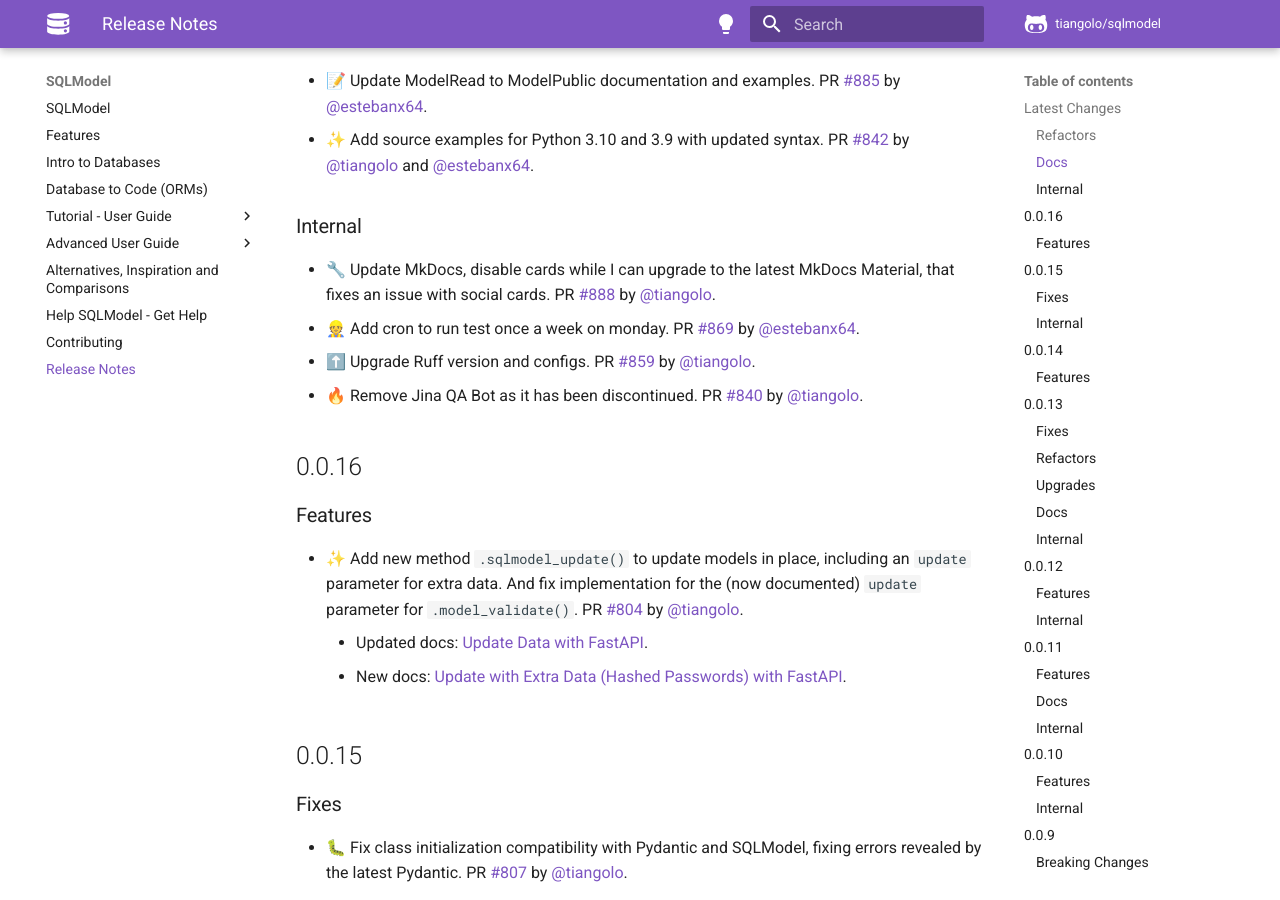
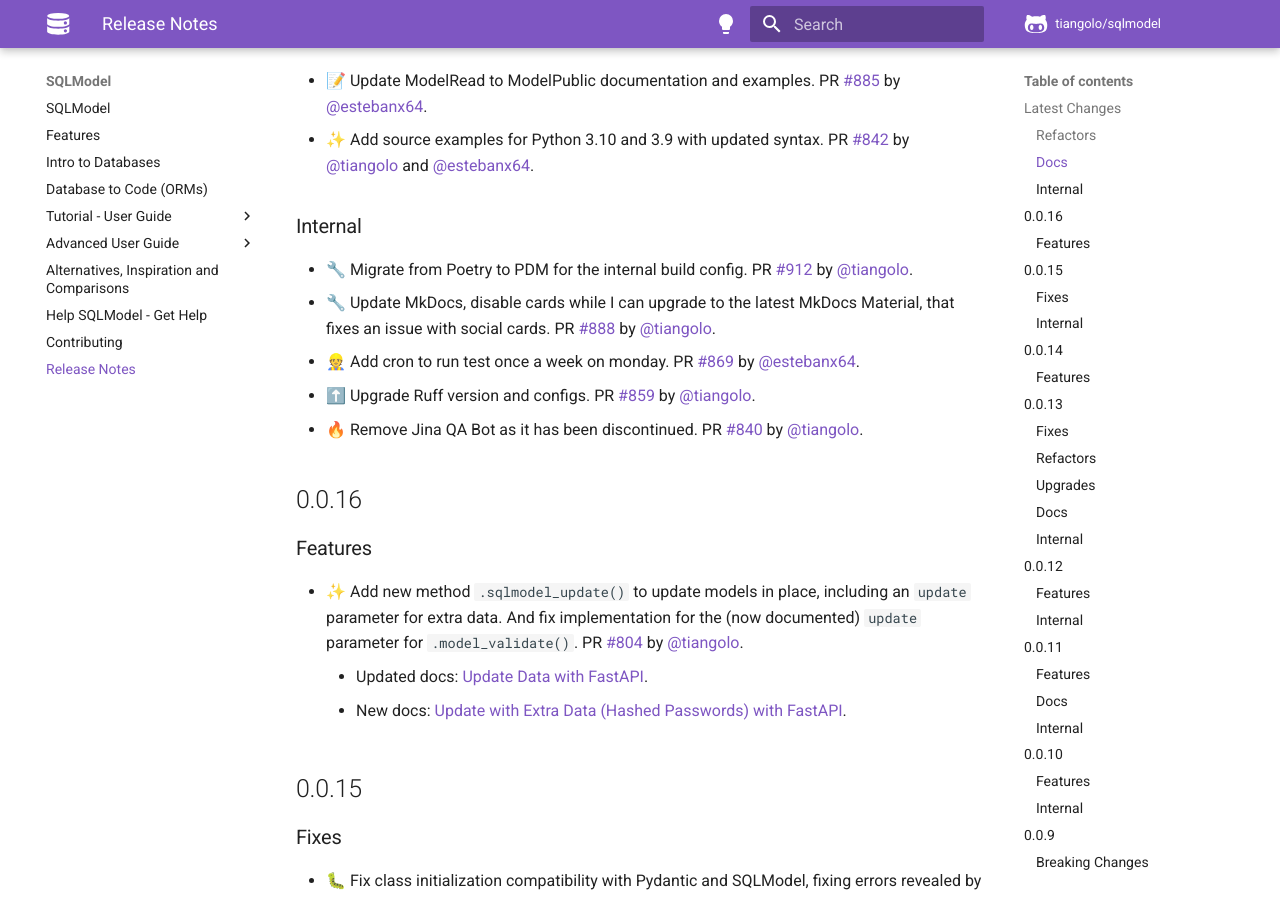
Before and after one commit to sztrakabalint/fastapi-sqlmodel, an MkDocs documentation site: the page built from docs/release-notes.md, in a window 1280 px wide and 900 px high, scrolled down 312 px. Built offline with MkDocs 1.6.1 and Material for MkDocs 9.7.7, drawn with Linux system fonts in a browser that asks for light colours; comment, search, counter and statistics services are not loaded.

Commit message:
📝 Update release notes

```diff
--- a/docs/release-notes.md
+++ b/docs/release-notes.md
@@ -13,6 +13,7 @@
 
 ### Internal
 
+* 🔧 Migrate from Poetry to PDM for the internal build config. PR [#912](https://github.com/tiangolo/sqlmodel/pull/912) by [@tiangolo](https://github.com/tiangolo).
 * 🔧 Update MkDocs, disable cards while I can upgrade to the latest MkDocs Material, that fixes an issue with social cards. PR [#888](https://github.com/tiangolo/sqlmodel/pull/888) by [@tiangolo](https://github.com/tiangolo).
 * 👷 Add cron to run test once a week on monday. PR [#869](https://github.com/tiangolo/sqlmodel/pull/869) by [@estebanx64](https://github.com/estebanx64).
 * ⬆️ Upgrade Ruff version and configs. PR [#859](https://github.com/tiangolo/sqlmodel/pull/859) by [@tiangolo](https://github.com/tiangolo).
```
